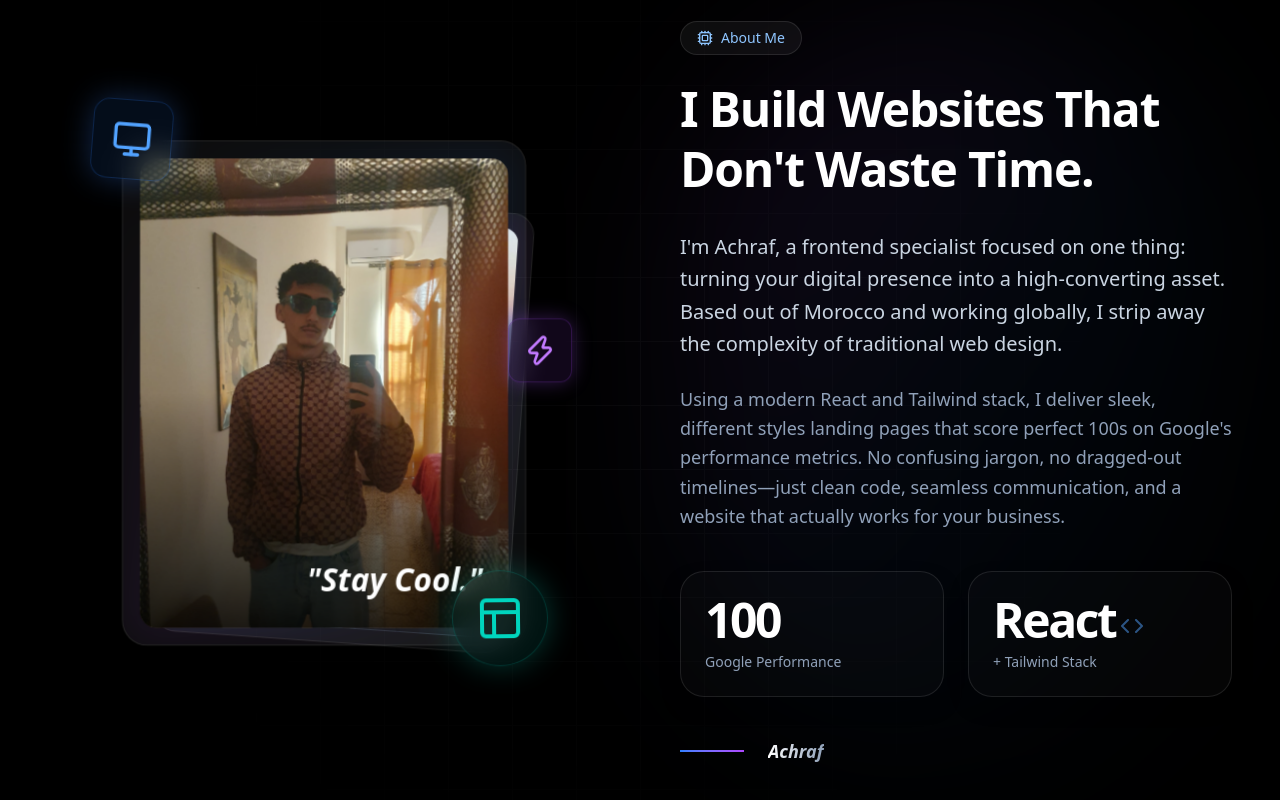
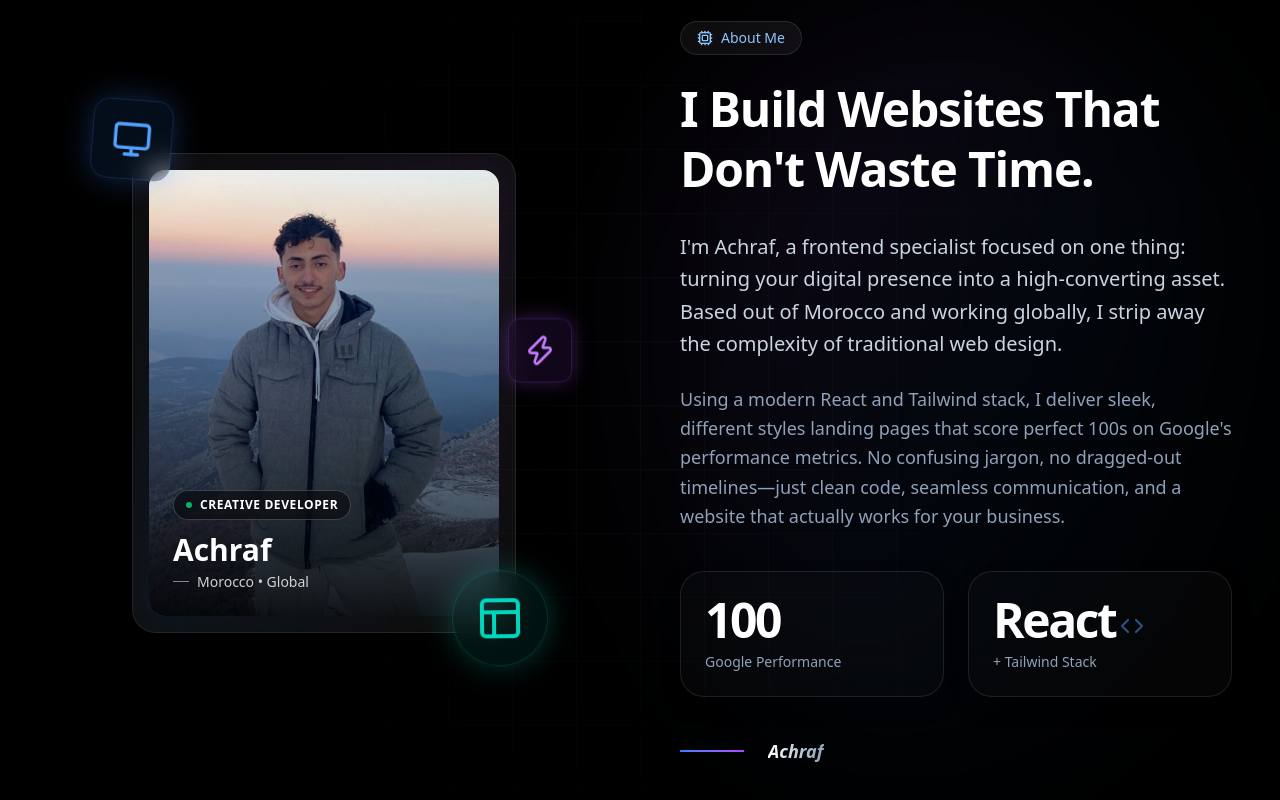
Before and after one commit to AchrafJlaghmi/AshrafWeb, a Next.js app: page / in a window 1280 px wide. Shown: the part 992-1792 px from the top of the page. Built offline with nearby package versions, Linux system fonts and the light colour scheme.

Commit message:
Remove cool picture from About section

```diff
--- a/src/app/page.tsx
+++ b/src/app/page.tsx
@@ -338,20 +338,9 @@ const Hero = () => {
 };
 
 
-const AboutStackedCards = () => {
-  const [activeIndex, setActiveIndex] = useState(0);
-  const [isHovered, setIsHovered] = useState(false);
+const AboutCard = () => {
   const x = useMotionValue(0);
   const y = useMotionValue(0);
-
-  useEffect(() => {
-    const interval = setInterval(() => {
-      if (!isHovered) {
-        setActiveIndex((prev) => (prev === 0 ? 1 : 0));
-      }
-    }, 4000);
-    return () => clearInterval(interval);
-  }, [isHovered]);
 
   const mouseXSpring = useSpring(x, { stiffness: 150, damping: 20 });
   const mouseYSpring = useSpring(y, { stiffness: 150, damping: 20 });
@@ -373,17 +362,6 @@ const AboutStackedCards = () => {
     x.set(0);
     y.set(0);
   };
-
-  const frontAnimate = { rotateZ: 0, x: 0, y: 0, scale: 1, zIndex: 20, z: 30 };
-  const frontHover = { rotateZ: -6, x: -60, y: 0, scale: 1.05, zIndex: 20, z: 50 };
-
-  const backAnimate = { rotateZ: 4, x: 15, y: 5, scale: 0.95, zIndex: 10, z: -20 };
-  const backHover = { rotateZ: 14, x: 140, y: -20, scale: 0.95, zIndex: 10, z: -30 };
-
-  const card0State = activeIndex === 0 ? (isHovered ? frontHover : frontAnimate) : (isHovered ? backHover : backAnimate);
-  const card1State = activeIndex === 1 ? (isHovered ? frontHover : frontAnimate) : (isHovered ? backHover : backAnimate);
-
-  const springTransition = { type: "spring" as const, stiffness: 200, damping: 25 };
 
   return (
     <div className="relative w-full max-w-sm perspective-[1200px] flex items-center justify-center" style={{ aspectRatio: "4/5" }}>
@@ -419,8 +397,6 @@ const AboutStackedCards = () => {
       <motion.div
         onMouseMove={handleMouseMove}
         onMouseLeave={handleMouseLeave}
-        onHoverStart={() => setIsHovered(true)}
-        onHoverEnd={() => setIsHovered(false)}
         style={{
           rotateX,
           rotateY,
@@ -428,35 +404,9 @@ const AboutStackedCards = () => {
         }}
         className="relative w-full h-full cursor-pointer perspective-[1200px]"
       >
-        {/* CARD 1 (Cool Image) */}
         <motion.div
-          animate={card1State}
-          transition={springTransition}
           style={{ transformStyle: "preserve-3d" }}
-          className="absolute inset-0 rounded-3xl overflow-hidden border border-white/10 bg-white/5 p-4 shadow-2xl origin-bottom-right"
-        >
-          <div className="absolute inset-0 bg-gradient-to-tr from-purple-500/10 via-transparent to-blue-500/10 blur-xl rounded-2xl" />
-          <div className="relative w-full h-full rounded-2xl overflow-hidden shadow-inner">
-            <Image
-              src="/ashraf-cool.jpg"
-              alt="Achraf Cool"
-              fill
-              className="object-cover"
-              sizes="(max-width: 768px) 100vw, 50vw"
-            />
-            <div className="absolute inset-0 bg-gradient-to-t from-black/80 via-transparent to-transparent pointer-events-none" />
-            <div className="absolute bottom-6 right-6 text-right">
-              <p className="text-white font-black text-3xl mb-1 drop-shadow-lg italic">"Stay Cool."</p>
-            </div>
-          </div>
-        </motion.div>
-
-        {/* CARD 0 (Professional Image) */}
-        <motion.div
-          animate={card0State}
-          transition={springTransition}
-          style={{ transformStyle: "preserve-3d" }}
-          className="absolute inset-0 rounded-3xl overflow-hidden border border-white/10 bg-white/5 p-4 shadow-2xl origin-bottom-left"
+          className="absolute inset-0 rounded-3xl overflow-hidden border border-white/10 bg-white/5 p-4 shadow-2xl"
         >
           <div className="absolute inset-0 bg-gradient-to-tr from-blue-500/10 via-transparent to-purple-500/10 blur-xl rounded-2xl" />
           <motion.div
@@ -464,13 +414,12 @@ const AboutStackedCards = () => {
           >
             <Image
               src="/ashraf.jpg"
-              alt="Achraf Front"
+              alt="Achraf"
               fill
-              className="object-cover transition-all duration-700"
+              className="object-cover transition-all duration-700 group-hover:scale-105"
               sizes="(max-width: 768px) 100vw, 50vw"
             />
             <div className="absolute inset-0 bg-gradient-to-t from-black/90 via-black/30 to-transparent pointer-events-none" />
-            {/* Badge overlay on image */}
             <div className="absolute bottom-6 left-6 right-6">
               <div className="inline-flex items-center gap-2 px-3 py-1.5 rounded-full border border-white/20 bg-black/50 backdrop-blur-md text-xs font-bold uppercase tracking-wider mb-3">
                 <span className="w-1.5 h-1.5 rounded-full bg-green-400 animate-pulse" />
@@ -483,7 +432,6 @@ const AboutStackedCards = () => {
             </div>
           </motion.div>
         </motion.div>
-
       </motion.div>
     </div>
   );
@@ -530,7 +478,7 @@ const About = () => {
            transition={{ duration: 0.8, ease: "easeOut" }}
            className="flex justify-center w-full relative"
         >
-          <AboutStackedCards />
+          <AboutCard />
         </motion.div>
 
         {/* Right: Text */}
```
